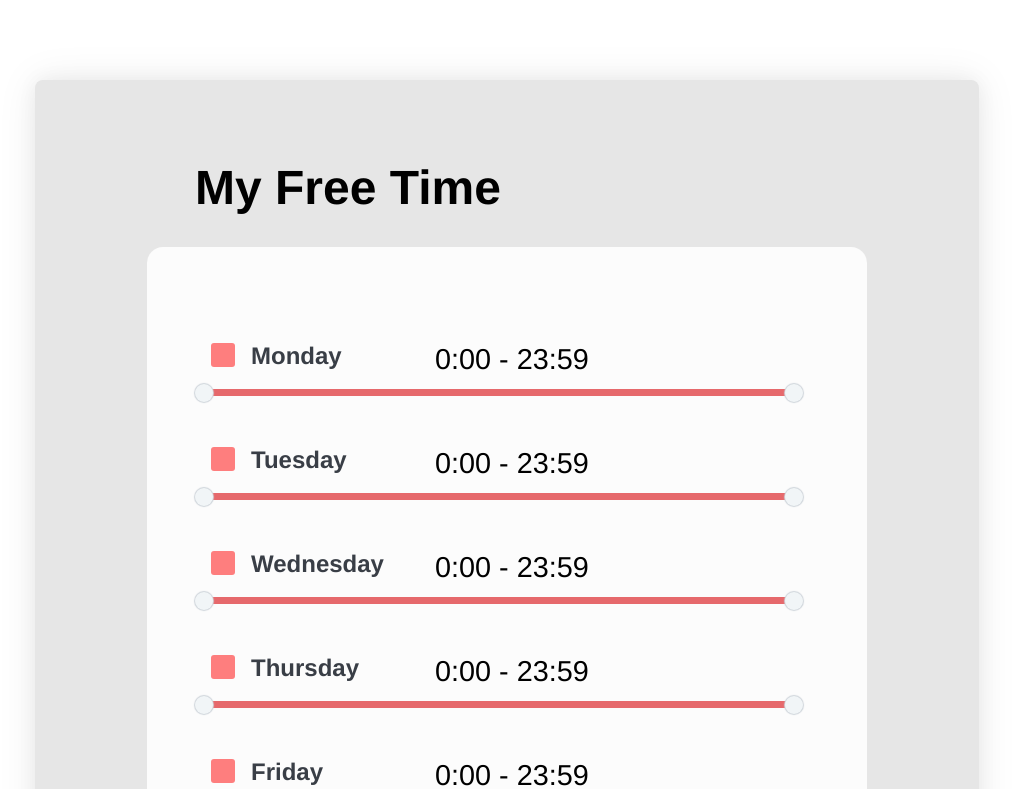
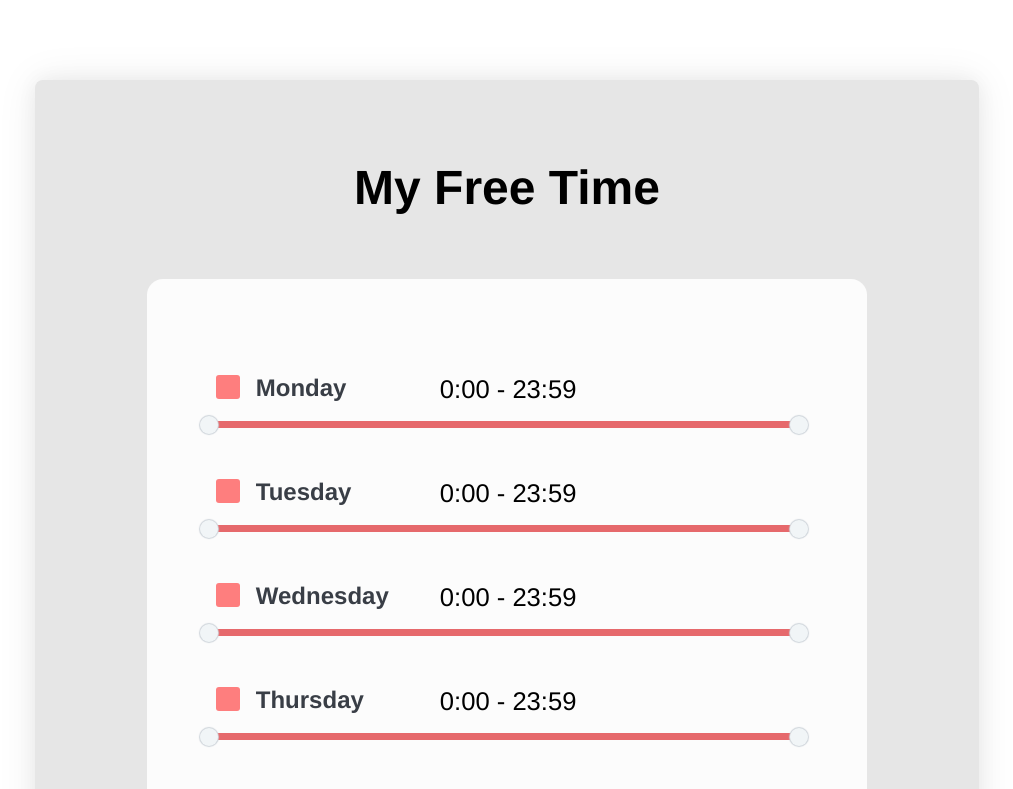
Before and after one commit to maya-salcedo/challenge, a React (Create React App) app: page / in a window 1280 px wide. Shown: the top 789 px of the page, without its empty margins (133-1146 px from the left). Built offline with nearby package versions, Linux system fonts and the light colour scheme.

Commit message:
fixed styling issues

```diff
--- a/src/components/content/styles/content.js
+++ b/src/components/content/styles/content.js
@@ -1,6 +1,12 @@
 import styled from 'styled-components';
 
 export const Container = styled.div`
+  display: flex;
+  flex-wrap: nowrap;
+  flex-direction: column;
+  justify-content: start;
+  align-items: center;
+  align-content: start;
   box-sizing: content-box;
   background-color: #e6e6e6;
   border-radius: 0.5rem;
@@ -20,7 +26,7 @@ export const Container = styled.div`
 
   @media (max-width: 855px) {
     width: 35rem;
-    padding: 0.8rem;
+    padding: 1rem;
   }
 `;
 
@@ -40,27 +46,31 @@ export const Frame = styled.div`
     width: 35rem;
   }
 
-  @media (max-width: 860px) {
-    width: 32rem;
+  @media (max-width: 855px) {
+    width: 33rem;
   }
 `;
 
 export const Title = styled.h1`
   font-size: 3rem;
-  padding: 2rem 4rem 0rem 4rem;
-  margin-left: 3rem;
+  padding-top: 2rem;
 
   @media (max-width: 1100px) {
-    padding-left: 2.5rem;
+    padding-top: 1rem;
+    margin-bottom: 0;
   }
 `;
 
 export const Group = styled.div`
-  padding: 1rem 2rem 2.5rem;
+  padding: 1rem 2.3rem 2.5rem;
   width: 40rem;
 
   :first-of-type {
     padding-top: 5rem;
+  }
+
+  :last-of-type {
+    padding-bottom: 6rem;
   }
 
   @media (max-width: 1100px) {
@@ -74,6 +84,14 @@ export const Group = styled.div`
   }
 
   @media (max-width: 860px) {
+    padding-left: 2.8rem;
+    :first-of-type {
+      padding-top: 3rem;
+    }
+  }
+
+  @media (max-width: 850px) {
+    padding-left: 2.2rem;
     :first-of-type {
       padding-top: 3rem;
     }
@@ -84,8 +102,8 @@ export const Button = styled.button`
   background-color: #79d70f;
   border-radius: 4px;
   font-size: 2rem;
-  margin: 2rem 14rem 3rem;
   padding: 0.5rem 5rem;
+  margin: 1rem;
   border: 0;
   color: white;
   cursor: pointer;
--- a/src/components/rangeSlider/styles/rangeSlider.js
+++ b/src/components/rangeSlider/styles/rangeSlider.js
@@ -50,7 +50,7 @@ export const DayCheckboxLabel = styled(Row)`
 
   @media (max-width: 860px) {
     width: 10rem;
-    padding-left: 1rem;
+    padding-left: 2rem;
   }
 `;
 
@@ -208,7 +208,7 @@ export const Range = styled.div`
 export const TimeRange = styled.div`
   > p {
     color: black;
-    font-size: 1.8rem;
+    font-size: 1.6rem;
     margin: 0;
     padding: 1rem 1rem 0 0;
 
--- a/src/containers/content.js
+++ b/src/containers/content.js
@@ -31,8 +31,8 @@ export function ContentContainer() {
             </Content.Group>
           );
         })}
-        <Content.Button>Save</Content.Button>
       </Content.Frame>
+      <Content.Button>Save</Content.Button>
     </Content>
   );
 }
```
